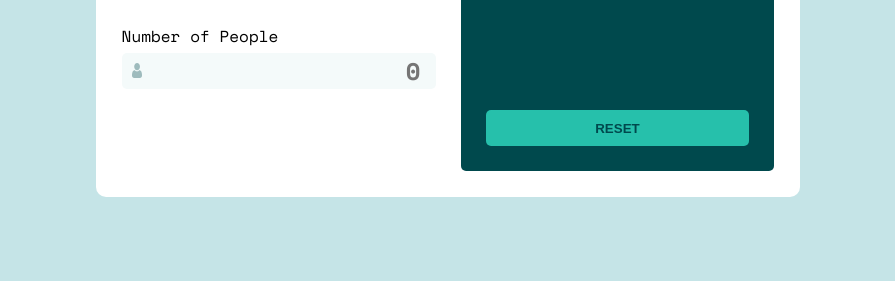
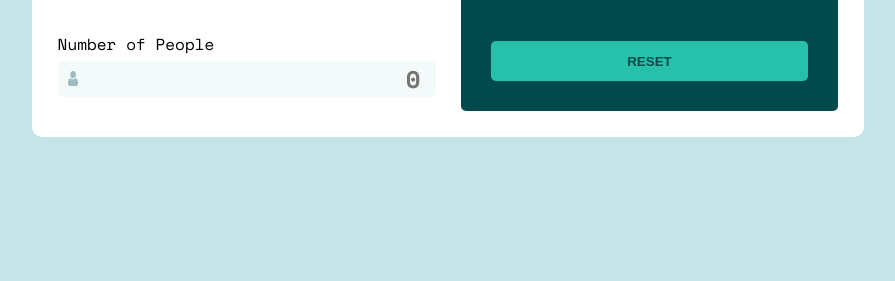
Before and after one commit to mike15395/tip-calculator-app, a plain HTML site: page index.html in a window 1280 px wide. Shown: the part 519-800 px from the top of the page, without its empty margins (192-1087 px from the left). Drawn offline with nearby package versions, Linux system fonts and the light colour scheme.

Commit message:
minor-ui-fixes

```diff
--- a/style.css
+++ b/style.css
@@ -24,7 +24,7 @@ body{
     height: 100vh;
     background-color: var(--Light-grayish-cyan);
     font-family: 'Space Mono';
-    gap: 10%;
+    gap: 5%;
 }
 
 header{
@@ -41,8 +41,8 @@ header{
     grid-template-columns: repeat(2,1fr);
     grid-template-rows: 1fr;
     grid-template-areas: "input output";
-    width: 55vw;
-    height: 60vh;
+    width: 65vw;
+    height: 50vh;
     background-color: var(--White);
     border-radius: 10px;
     padding: 2%;
@@ -192,7 +192,7 @@ header{
         height: 100%;
     }
     body{
-        gap:0px
+        gap:0px;
     }
 
 }
```
